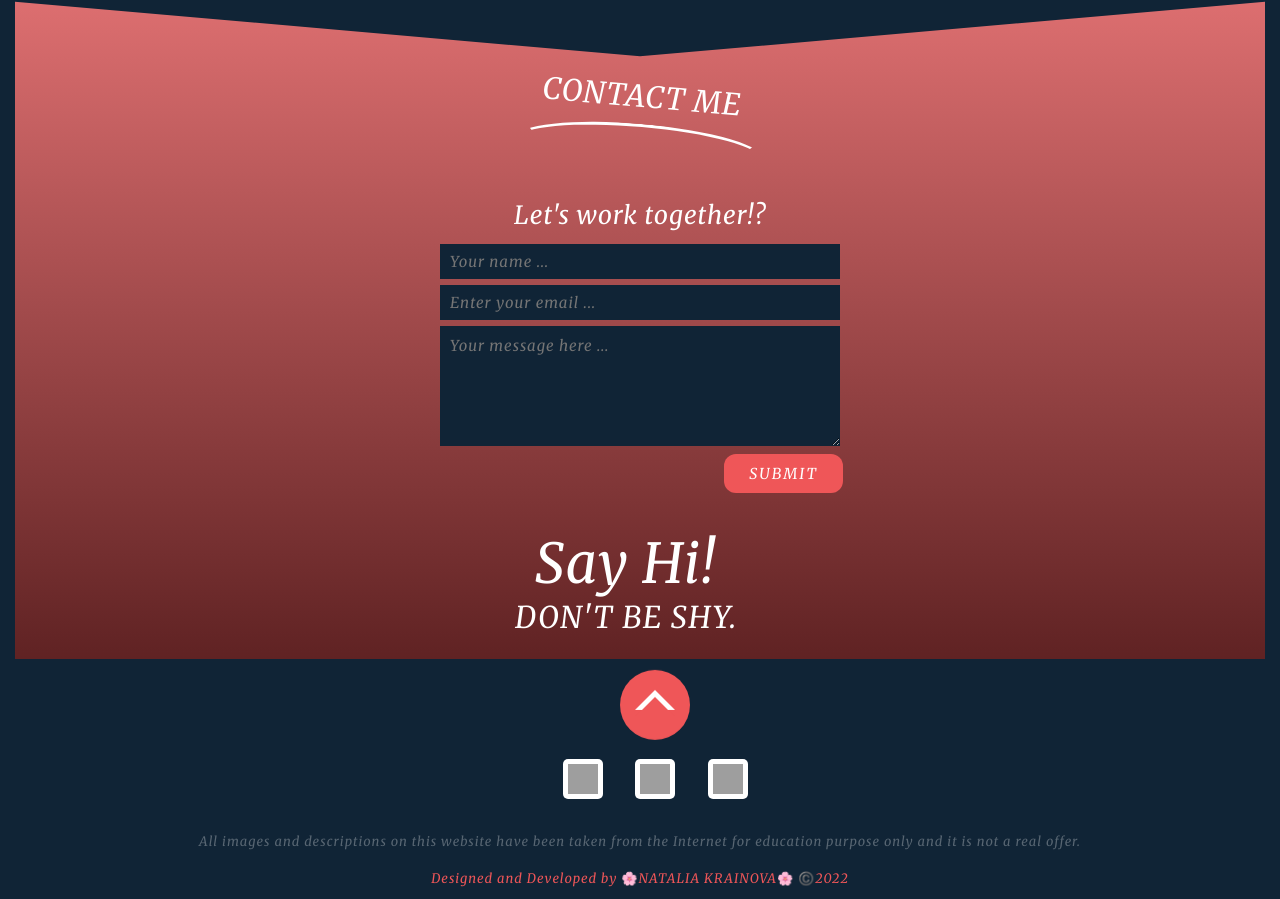
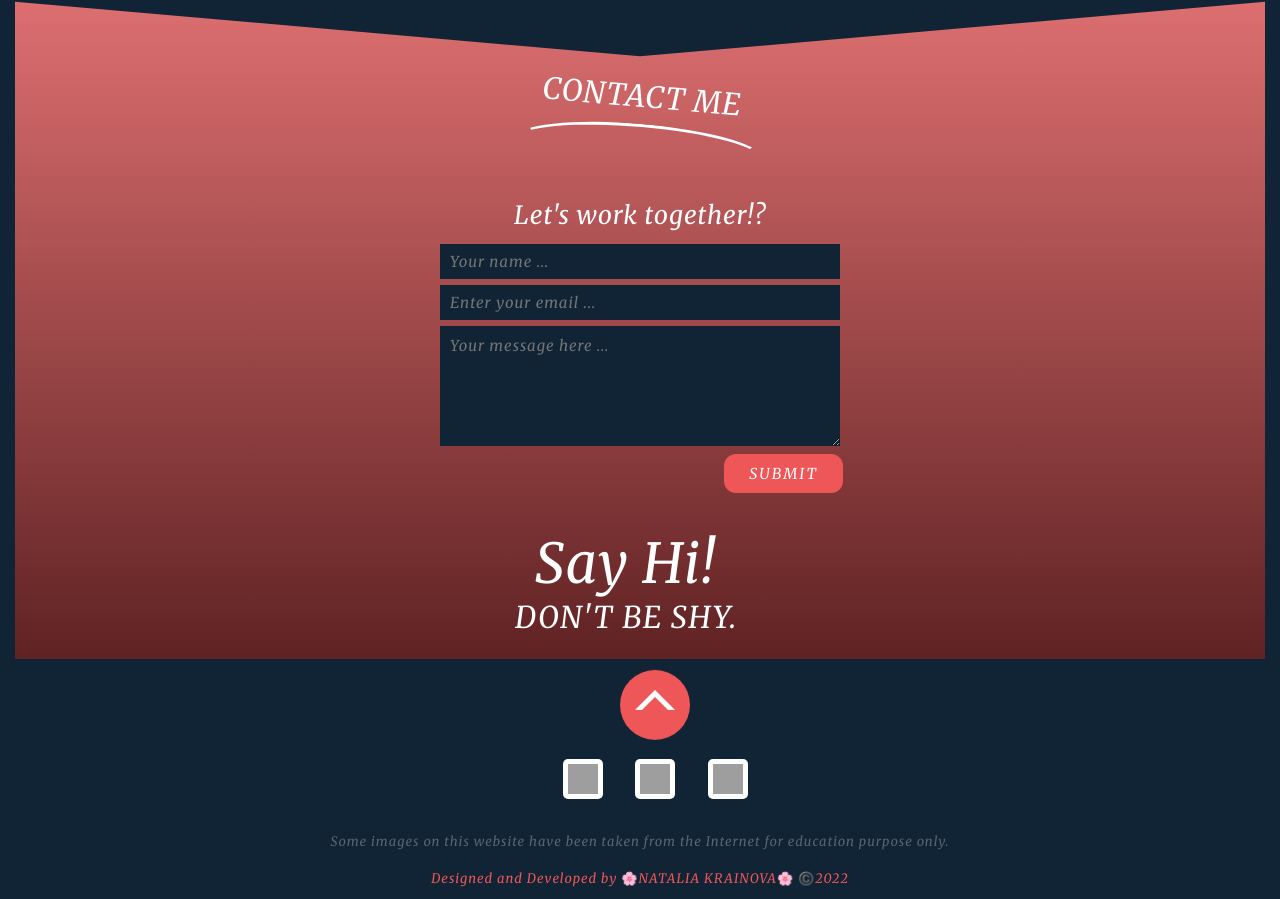
Before and after one commit to TaSha-TaSha/portfolio, a plain HTML site: page index.html in a window 1280 px wide. Shown: the part 2691-3590 px from the top of the page. Drawn offline with nearby package versions, Linux system fonts and the light colour scheme; grey boxes are pictures that could not be loaded.

Commit message:
Update index.html

```diff
--- a/index.html
+++ b/index.html
@@ -318,7 +318,7 @@
         </div>
     <br>
 <!----------------------PS----------------------------------->
-        <p class="ps">All images and descriptions on this website have been taken from the Internet for education purpose only and it is not a real offer.</p>
+        <p class="ps">Some images on this website have been taken from the Internet for education purpose only.</p>
         <span class="year">Designed and Developed by 🌸NATALIA KRAINOVA🌸 ©️2022</span>
     </div>
 <!----------------------Loop---------------------------------->
```
